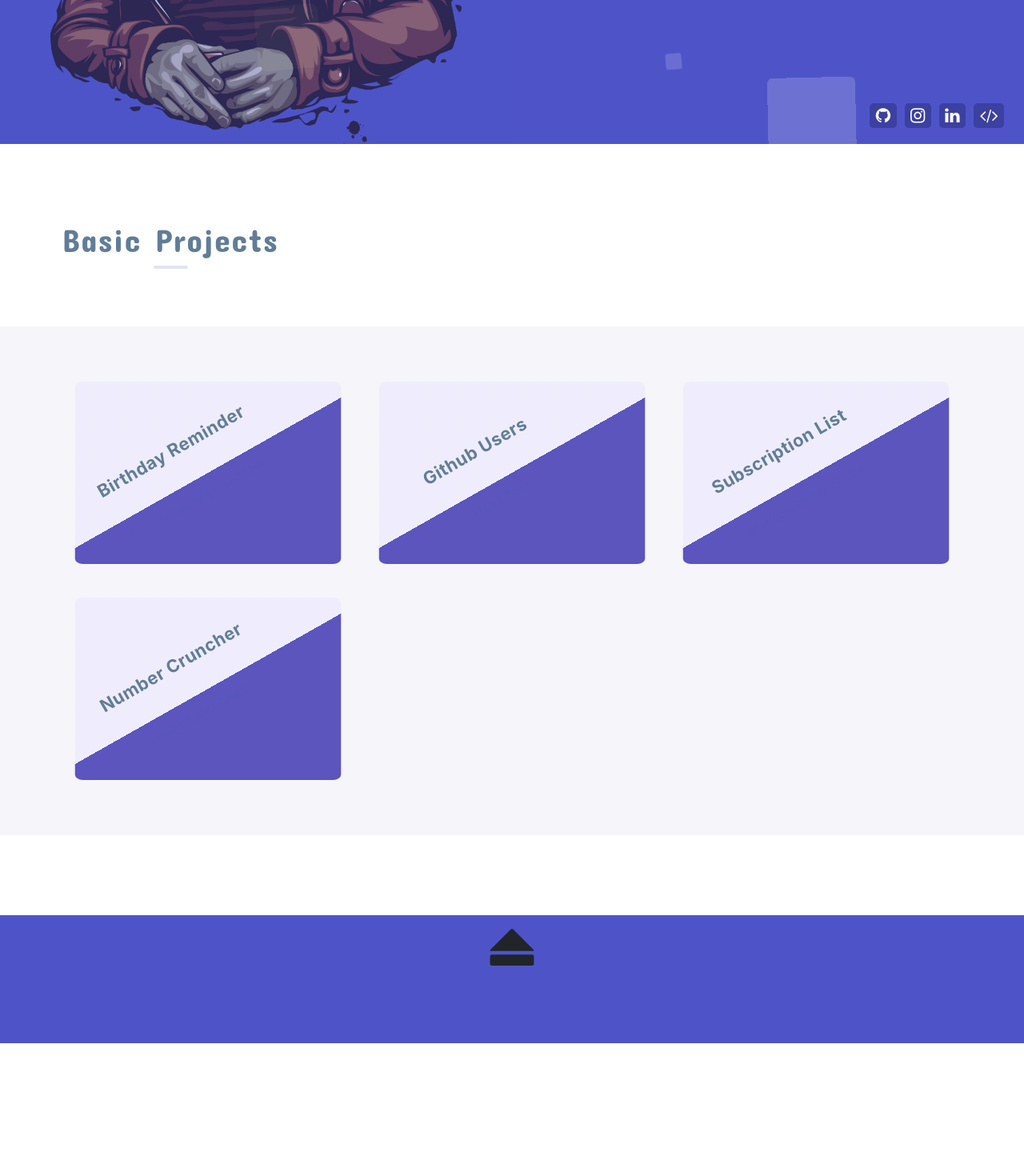
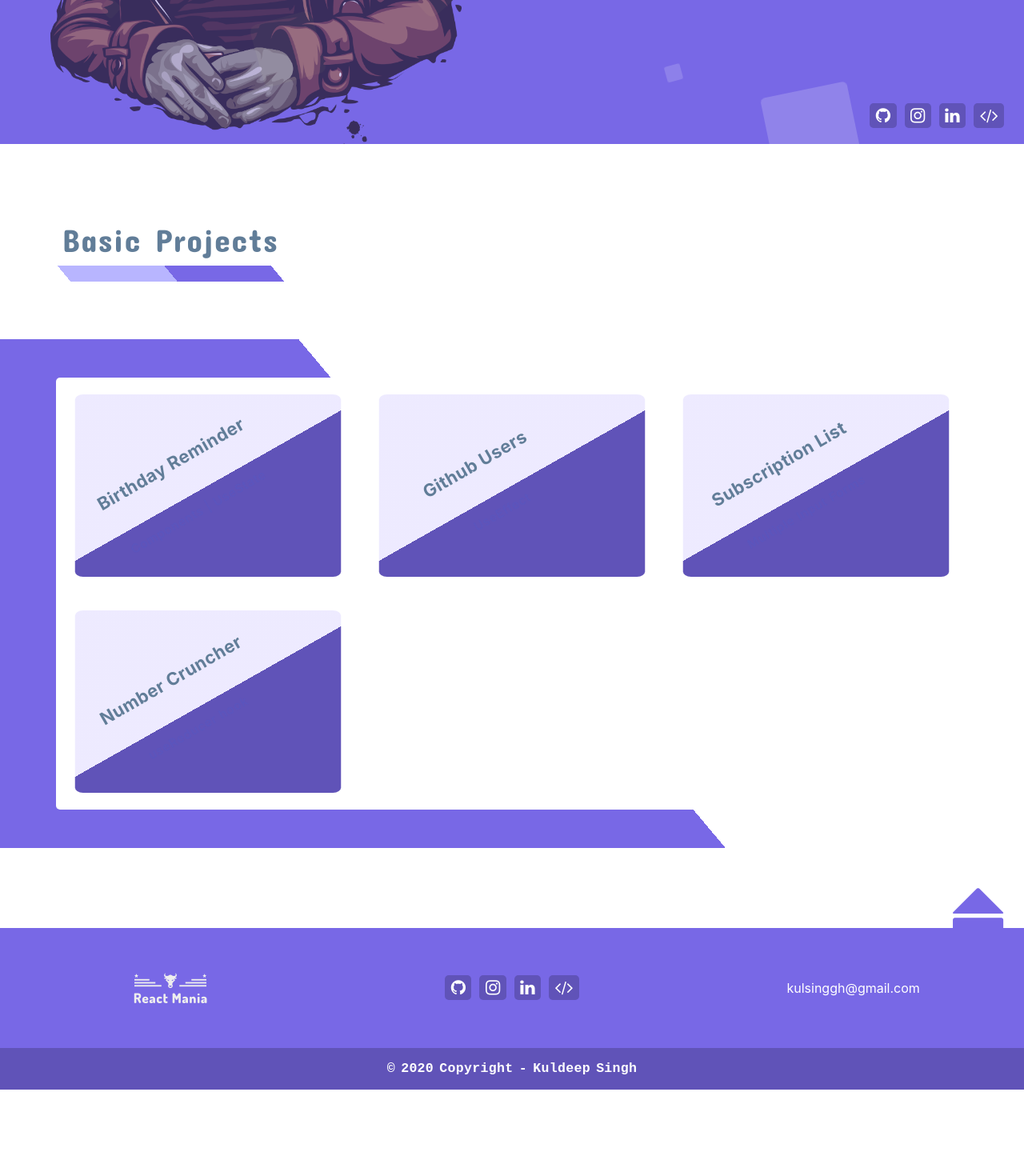
Before and after one commit to Gilpix/React-Projects, a React (Create React App) app: page / in a window 1280 px wide. Shown: the part 540-2010 px from the top of the page at 80% size. After the commit the page ends 1902 px from the top, so only its background shows below. Built offline with nearby package versions, Linux system fonts and the light colour scheme; no server answers.

Commit message:
replace main colors, apply new css for Home page and Footer component

```diff
--- a/src/index.css
+++ b/src/index.css
@@ -1,8 +1,14 @@
 :root {
-  --mainColor: #4e54c8;
+  --mainColor: #7868e6;
+  --mainDarkColor: #6053b8;
+  --mainLightColor: #b8b5ff;
+  /* --mainColor: #4e54c8; */
+
   --mainTextColor: rgb(255, 255, 255);
   --blueLight: rgb(178, 185, 241);
-  --heading: rgb(226, 228, 245);
+  /* --heading: rgb(226, 228, 245); */
+  --heading: #c5d4e2;
+  --secondaryheading: #b8b5ff;
   /* --mainTextColor: rgb(241, 241, 241); */
   /* --blueLight: rgb(178, 185, 241); */
 
@@ -255,7 +261,7 @@ code {
 
   color: var(--mainTextColor);
   /* background-color: var(--mainTextColor); */
-  background-color: #3b40a1;
+  background-color: var(--mainDarkColor);
 
   border-radius: 5px;
   padding: 7.5px !important;
@@ -334,9 +340,9 @@ code {
 
   background: linear-gradient(
     150.5deg,
-    rgba(233, 229, 255, 0.5),
+    rgba(233, 229, 255, 0.8),
     50%,
-    rgba(91, 85, 189, 1) 50%
+    var(--mainDarkColor) 50%
   );
 
   /* background: -webkit-linear-gradient(
@@ -378,9 +384,9 @@ code {
   margin: 0;
   /* background-color: var(--mainColor); */
   /* color: #cbcaec !important; */
-  color: #5b55bd;
+  color: #ffffff;
 
-  background: linear-gradient(150.5deg, #5b55bd 50%, #e9e5ff 50%);
+  background: linear-gradient(150.5deg, var(--mainDarkColor) 50%, #e9e5ff 50%);
 }
 
 .pro-image {
@@ -431,32 +437,57 @@ code {
   font-family: "Concert One", cursive;
   font-weight: 500;
   letter-spacing: 1.5px;
+  /* text-align: left; */
+  /* border-bottom: 2px solid red; */
 }
 
 .heading-hr {
-  border: 2px solid var(--heading);
-  border-radius: 5px;
-  width: 10%;
+  padding: 10px;
+  width: 75%;
+  color: #fff !important;
+  border: none;
   margin: 0 auto;
+  background-image: linear-gradient(
+    -130deg,
+    var(--mainTextColor) 10%,
+    var(--mainColor) 10% 50%,
+    var(--mainLightColor) 50% 90%,
+    var(--mainTextColor) 90%
+  );
+}
+
+.heading-hr:hover {
+  background-image: linear-gradient(
+    -130deg,
+    var(--mainTextColor) 10%,
+    var(--mainLightColor) 10% 50%,
+    var(--mainColor) 50% 90%,
+    var(--mainTextColor) 90%
+  );
 }
 
 .basic_project_container {
-  background-color: #f5f5fa;
-  background-repeat: no-repeat !important;
-  background-size: 100% 100%;
   position: relative;
 
-  /* background: linear-gradient(
-      rgba(255, 255, 255, 0.0973),
-      rgba(255, 255, 255, 0.0373)
-    ),
-    url(https://img.rawpixel.com/s3fs-private/rawpixel_images/website_content/p-448-pai-654.jpg?w=800&dpr=1&fit=default&crop=default&q=65&vib=3&con=3&usm=15&bg=F4F4F3&ixlib=js-2.2.1&s=d163cc5998481eae9699de0794e87024) !important;
+  background-image: linear-gradient(-130deg, #ffffff 50%, var(--mainColor) 50%);
+}
 
-  object-fit: contain; */
+.basic_project_inner_container {
+  background-color: #fff;
+  border-radius: 5px;
 }
 
 @media only screen and (max-width: 768px) {
   /* For mobile phones: */
+  /* f5f5fa */
+  .basic_project_container {
+    /* background-image: linear-gradient(0deg, #f5f5fa 87%, white 60.5%); */
+    background-image: linear-gradient(
+      -100deg,
+      #ffffff 50%,
+      var(--mainColor) 50%
+    );
+  }
 
   .header {
     height: 95vh;
@@ -505,9 +536,9 @@ code {
     text-align: center;
   }
 
-  .social-icons {
-    padding: 5px !important;
-  }
+  /* .social-icons {
+    padding: 8px !important;
+  } */
 
   /* .project-block {
     margin: 10px;
@@ -527,8 +558,8 @@ code {
   }
 
   .heading-hr {
-    border-radius: 5px;
-    width: 20%;
+    /* border-radius: 5px; */
+    width: 60%;
   }
 
   .project-size {
@@ -554,7 +585,7 @@ code {
 /* #################### */
 
 .footer {
-  height: 20vh;
+  max-height: 200px;
   width: 100%;
   /* background-color: #222; */
   background-color: var(--mainColor);
@@ -562,15 +593,71 @@ code {
   place-items: center;
   max-height: 400px;
   margin-top: 100px;
+  min-height: 150px;
+  color: white;
+  position: relative;
+}
+
+.wheelchair {
+  position: absolute;
+  top: -55px;
+  right: 30px;
+  /* height: 40px; */
+  /* left: 10px; */
+  color: var(--mainColor);
+  transform: scale(1.15);
+  margin: 0 auto;
+  /* -webkit-transform: scaleX(-1);
+  transform: scaleX(-1); */
+  /* transform: rotateY("90deg"); */
+  /* transform: rotate(-90deg); */
+}
+
+.ambulance {
+  position: absolute;
+  top: -45px;
+  /* height: 40px; */
+  color: #3b40a1;
+  /* right: 20%; */
 }
 
 .footer-text {
-  font-size: 1.35rem;
+  font-size: 1.035rem;
   color: var(--mainTextColor);
   font-weight: 700;
   font-family: monospace;
   letter-spacing: 0.31px;
   word-spacing: -3px;
+}
+
+.footer-logo-div {
+  color: var(--mainTextColor) !important;
+  letter-spacing: 1px;
+  border-bottom: 2px solid transparent;
+  font-weight: 700;
+  /* font-family: "Merienda", cursive; */
+  font-family: Georgia, "Times New Roman", Times, serif;
+  font-size: 2rem;
+  height: 60px;
+  overflow: hidden;
+}
+
+#footer-logo {
+  background-position: center;
+  height: 50px;
+  width: auto;
+  background-color: transparent !important;
+  transform: scale(3);
+  /* padding-left: 10px; */
+}
+
+.footer-foot-div {
+  background-color: var(--mainDarkColor);
+}
+
+.mail-to a {
+  color: white;
+  text-decoration: none;
 }
 @media only screen and (max-width: 768px) {
   /* For mobile phones: */
@@ -785,7 +872,7 @@ code {
 /* #################### */
 
 .area {
-  background: #4e54c8;
+  background: var(--mainColor);
   background: -webkit-linear-gradient(to left, #8f94fb, #4e54c8);
   width: 100%;
   height: 100vh;
```
